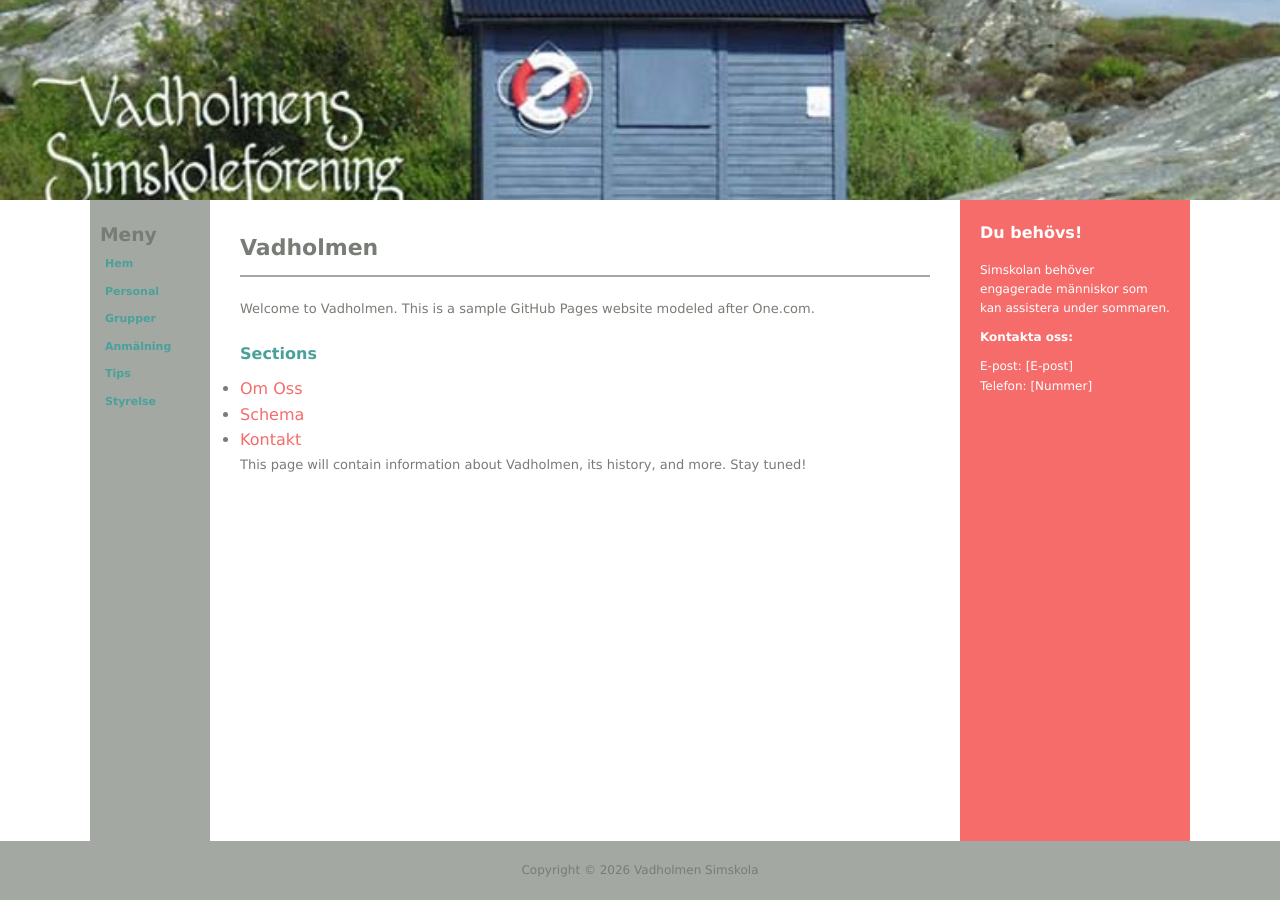
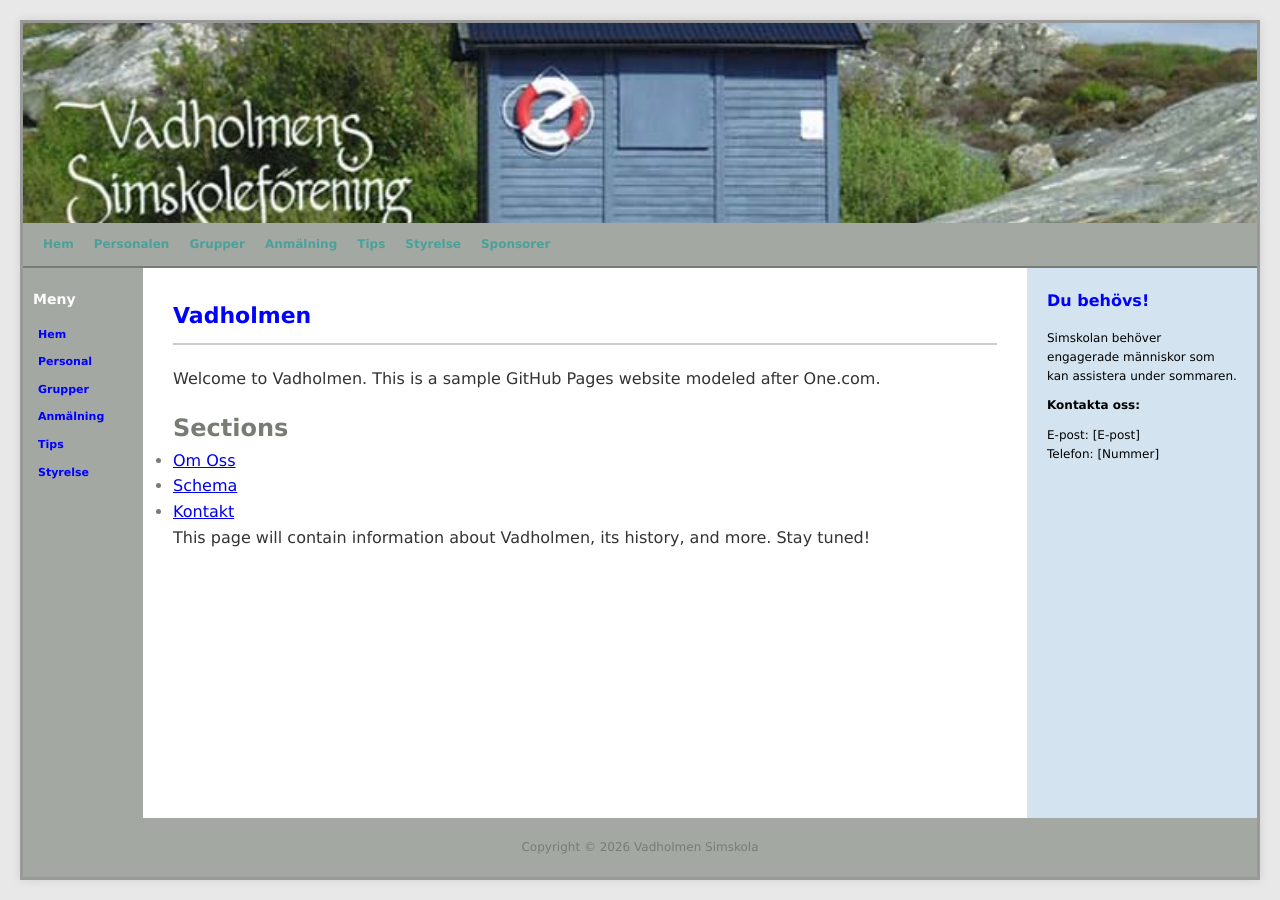
Before and after one commit to vadholmen/vadholmen, a Jekyll site: the page built from index.md, in a window 1280 px wide. Built offline with Jekyll 4.4.1, drawn with Linux system fonts in a browser that asks for light colours; our own code applies the rules of GitHub Pages for plain Markdown files.

Commit message:
box around everything

```diff
--- a/_layouts/default.html
+++ b/_layouts/default.html
@@ -7,9 +7,20 @@
     <title>{{ page.title }} - Vadholmen Simskola</title>
 </head>
 <body>
+    <div class="main-wrapper">
         <header>
             <img src="/vadholmen/assets/images/imgp2.jpg" alt="Vadholmen Simskola" class="header-image">
         </header>
+
+        <nav>
+            <a href="/vadholmen/">Hem</a>
+            <a href="/vadholmen/personalen.html">Personalen</a>
+            <a href="/vadholmen/grupper-tider.html">Grupper</a>
+            <a href="/vadholmen/anmalning.html">Anmälning</a>
+            <a href="/vadholmen/tips-rad.html">Tips</a>
+            <a href="/vadholmen/styrelsen.html">Styrelse</a>
+            <a href="/vadholmen/sponsorer.html">Sponsorer</a>
+        </nav>
 
         <div class="container-wrapper">
             <aside class="sidebar-left">
@@ -37,5 +48,6 @@
         <footer>
             <p>Copyright © 2026 Vadholmen Simskola</p>
         </footer>
+    </div>
 </body>
 </html>
--- a/assets/css/style.css
+++ b/assets/css/style.css
@@ -2,12 +2,23 @@
 
 body {
     font-family: Verdana, Arial, Helvetica, sans-serif;
-    background-color: #ffffff;
+    background-color: #e8e8e8;
     color: #777C74;
     line-height: 1.6;
     display: flex;
     flex-direction: column;
     min-height: 100vh;
+    padding: 20px;
+}
+
+/* MAIN CONTAINER WITH BORDER */
+.main-wrapper {
+    background-color: #ffffff;
+    border: 3px solid #999;
+    box-shadow: 0 0 10px rgba(0,0,0,0.1);
+    display: flex;
+    flex-direction: column;
+    flex: 1;
 }
 
 header {
@@ -48,9 +59,6 @@ nav a:hover {
 .container-wrapper {
     display: flex;
     flex: 1;
-    max-width: 1100px;
-    margin: 0 auto;
-    width: 100%;
     gap: 0;
 }
 
@@ -62,13 +70,24 @@ nav a:hover {
     min-height: 500px;
 }
 
+.sidebar-left h3 {
+    color: #ffffff;
+    font-size: 14px;
+    font-weight: bold;
+    margin-bottom: 10px;
+}
+
 .sidebar-left a {
     display: block;
-    color: #4AA19A;
+    color: #0000FF;
     text-decoration: none;
     font-weight: bold;
     font-size: 11px;
     padding: 5px;
+}
+
+.sidebar-left a:hover {
+    text-decoration: underline;
 }
 
 /* CONTENT COLUMN */
@@ -79,68 +98,37 @@ nav a:hover {
 }
 
 .content h1 {
-    color: #777C74;
+    color: #0000FF;
     font-size: 22px;
     font-weight: bold;
     margin-bottom: 20px;
-    border-bottom: 2px solid #A4A8A2;
+    border-bottom: 2px solid #cccccc;
     padding-bottom: 10px;
-}
-
-.content h2 {
-    color: #4AA19A;
-    font-size: 16px;
-    font-weight: bold;
-    margin-top: 20px;
-    margin-bottom: 10px;
 }
 
 .content p {
     line-height: 1.8;
     margin-bottom: 15px;
-    color: #777C74;
-    font-size: 13px;
-}
-
-.content a {
-    color: #F56C6A;
-    text-decoration: none;
-}
-
-.content table {
-    width: 100%;
-    border-collapse: collapse;
-    margin: 15px 0;
-}
-
-.content table th {
-    background-color: #A4A8A2;
-    color: #ffffff;
-    padding: 10px;
-}
-
-.content table td {
-    border: 1px solid #A4A8A2;
-    padding: 10px;
+    color: #333333;
 }
 
 /* RIGHT SIDEBAR */
 .sidebar-right {
     width: 230px;
-    background-color: #F56C6A;
+    background-color: #D3E4F0;
     padding: 20px;
-    color: #ffffff;
+    color: #000000;
 }
 
 .sidebar-right h3 {
-    color: #ffffff;
+    color: #0000FF;
     font-size: 16px;
     font-weight: bold;
     margin-bottom: 15px;
 }
 
 .sidebar-right p {
-    color: #ffffff;
+    color: #000000;
     font-size: 12px;
     line-height: 1.6;
     margin-bottom: 10px;
```
Lines whose indentation alone changed are shown as unchanged.
